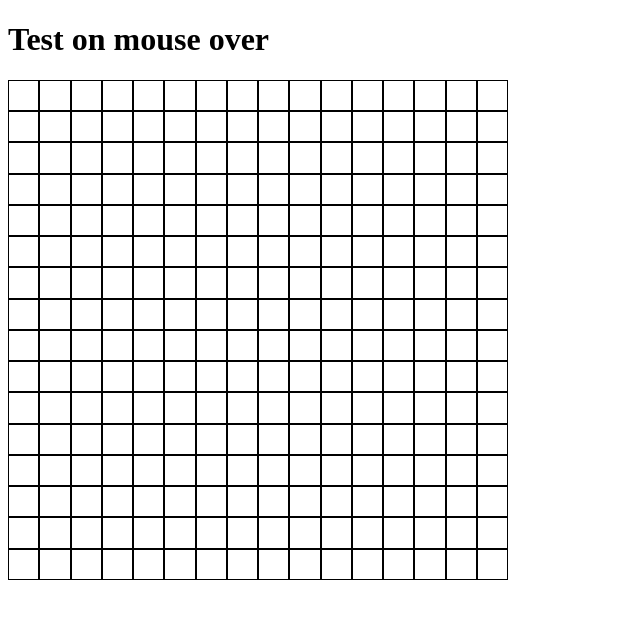
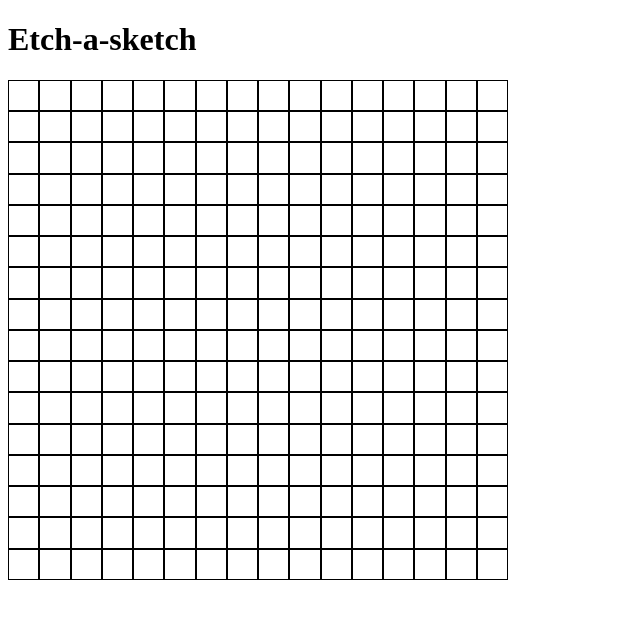
Before and after one commit to Jvthai/Etch-a-Sketch, a plain HTML site: page index.html in a window 1280 px wide. Shown: the whole page, without its empty margins (0-640 px from the left). Drawn offline with Linux system fonts and the light colour scheme.

Commit message:
Change h1

```diff
--- a/index.html
+++ b/index.html
@@ -6,7 +6,7 @@
   <link rel="stylesheet" href="styles.css">
 </head>
 <body>
-    <h1 id = "test">Test on mouse over</h1>
+    <h1>Etch-a-sketch</h1>
     <div id="container"></div>
 </body>
 <script src="script.js"></script>
```
